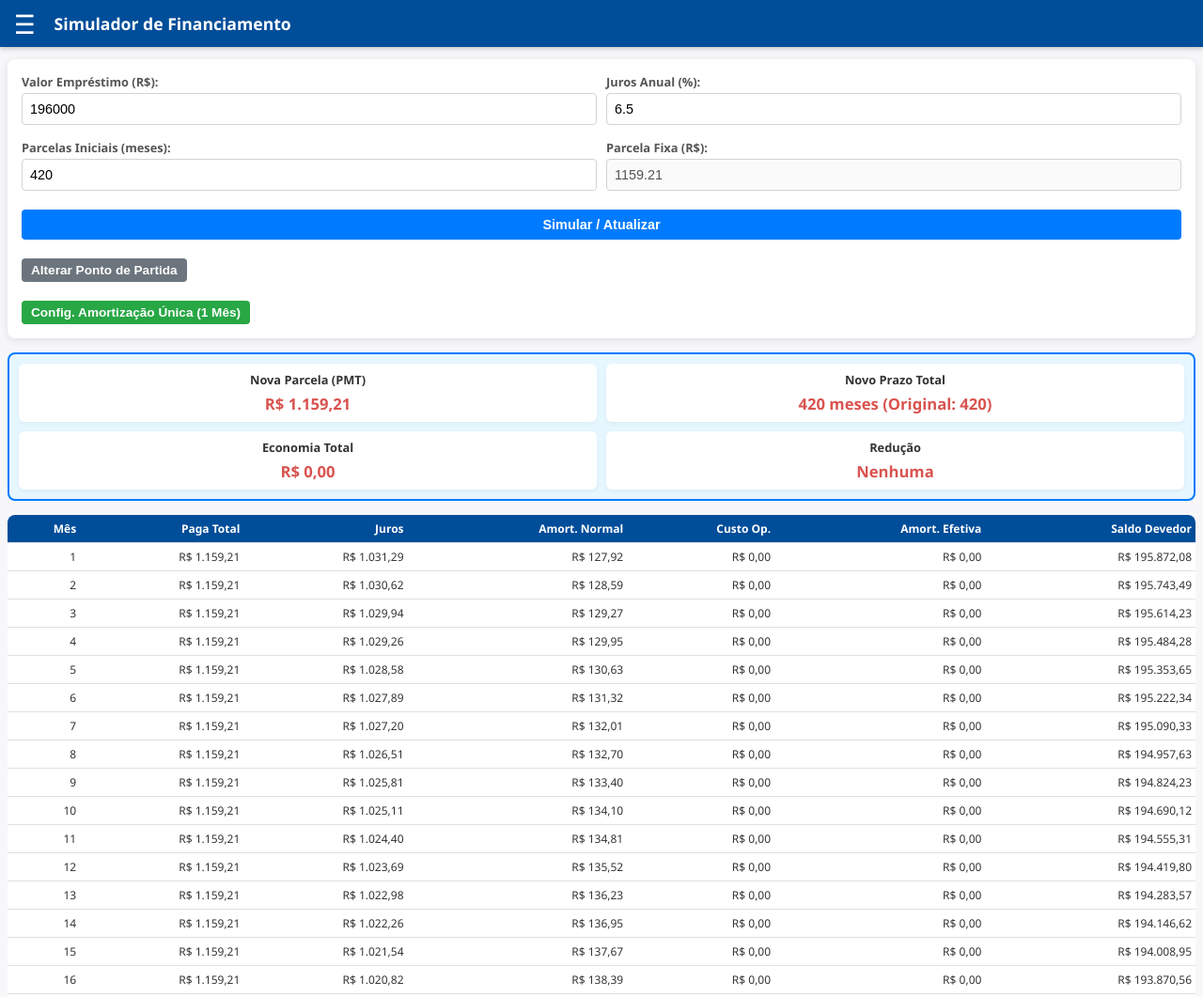
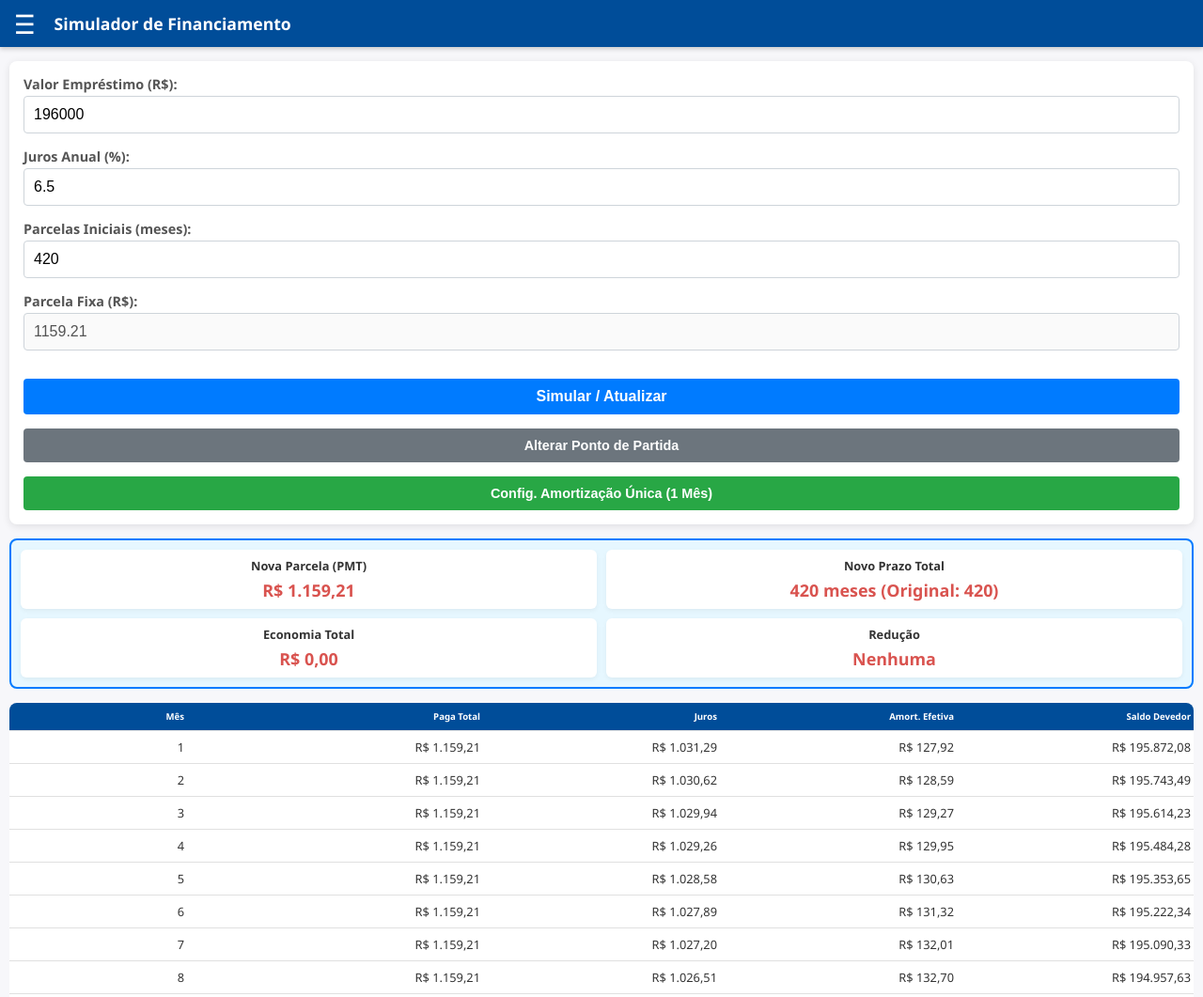
Before and after one commit to jirineu/CalculadoraPrice, a plain HTML site: page index.html in a window 1280 px wide. Shown: the top 1061 px of the page at 94% size. Drawn offline with Linux system fonts and the light colour scheme.

Commit message:
Add files via upload

```diff
--- a/index.html
+++ b/index.html
@@ -19,11 +19,11 @@
             background-color: #f7f7fa;
             color: #333;
             padding-top: 55px;
-            overflow-x: hidden;
+            overflow-x: hidden; /* PRINCIPAL: Garante que a página não tenha scroll horizontal */
         }
 
         #main-content {
-            padding: 8px;
+            padding: 10px;
             overflow-y: auto;
             transition: margin-left 0.3s;
         }
@@ -59,9 +59,7 @@
             line-height: 1;
         }
 
-        /* ------------------------------------------------------------------ */
         /* --- 2. MENU LATERAL (Sidebar) --- */
-        /* ------------------------------------------------------------------ */
         #sidebar-menu {
             height: 100%;
             width: 85vw;
@@ -96,10 +94,13 @@
             box-shadow: 0 2px 8px rgba(0, 0, 0, 0.1);
             margin-bottom: 15px;
             display: grid;
-            /* Grid com 2 colunas */
-            grid-template-columns: 1fr 1fr;
+            grid-template-columns: 1fr;
             gap: 10px;
             align-items: end;
+        }
+
+        .toggle-section, #formulario > button, .edicao-titulo {
+             grid-column: 1 / -1;
         }
 
         .campo {
@@ -110,14 +111,14 @@
         label {
             margin-bottom: 3px;
             font-weight: bold;
-            font-size: 0.8em;
+            font-size: 0.9em;
             color: #555;
         }
         input, select, button {
-            padding: 8px;
+            padding: 10px;
             border: 1px solid #ced4da;
             border-radius: 4px;
-            font-size: 0.9em;
+            font-size: 1em;
             max-width: 100%;
         }
         button {
@@ -127,42 +128,27 @@
             cursor: pointer;
             font-weight: bold;
             transition: background-color 0.3s;
-            margin-top: 15px;
-        }
-
-        /* Botões principais no formulário */
-        #btn-simular-principal { background-color: #007bff; margin-top: 15px; }
-
-        /* Contêiner de botões de Amortização/Ponto de Partida */
-        .toggle-section {
-            /* Ocupa toda a largura, mas o botão dentro será menor */
-            grid-column: 1 / -1;
             margin-top: 10px;
         }
 
-        /* Estilo para botões de abrir/fechar configurações (ALTERADO) */
+        #btn-simular-principal { background-color: #007bff; margin-top: 15px; }
+
         .toggle-button {
-            margin-top: 0;
+            margin-top: 5px;
             background-color: #6c757d;
-            /* Removido width: 100% e display: block */
-            /* DEIXA O BOTÃO MENOR E COMPACTO */
-            padding: 5px 10px; /* Padding reduzido */
-            font-size: 0.85em; /* Fonte reduzida */
-            display: inline-block;
-            width: auto;
+            padding: 10px;
+            font-size: 0.9em;
+            display: block;
+            width: 100%;
         }
 
-        /* Cor de destaque para Amortização Única */
         #btn-abrir-amortizacao-unica {
              background-color: #28a745;
         }
 
-        /* Altera o grid-column para os botões que precisam da largura total */
-        #formulario > button { grid-column: 1 / -1; margin-top: 5px; }
-
         #edicao-saldo-campos {
             display: none;
-            grid-template-columns: 1fr 1fr;
+            grid-template-columns: 1fr;
             gap: 10px;
             padding: 15px;
             border: 1px solid #d9534f;
@@ -171,10 +157,7 @@
             margin-top: 10px;
         }
 
-
-        /* ------------------------------------------------------------------ */
         /* --- CONTAINER DE AMORTIZAÇÃO ÚNICA E RECORRENTE --- */
-        /* ------------------------------------------------------------------ */
         #amortizacao-unica-container, #amortizacao-recorrente-container {
             background-color: #f0f8ff;
             border: 1px solid #007bff;
@@ -185,7 +168,7 @@
         }
         #amortizacao-unica-opcoes, #amortizacao-recorrente-opcoes {
             display: grid;
-            grid-template-columns: 1fr 1fr;
+            grid-template-columns: 1fr;
             gap: 10px;
         }
 
@@ -196,7 +179,7 @@
         .campo-variado { display: none; }
 
 
-        /* --- DASHBOARD E TABELA --- */
+        /* --- DASHBOARD --- */
         #dashboard-resumo {
             background-color: #e6f7ff;
             border: 2px solid #007bff;
@@ -217,44 +200,56 @@
             font-size: 0.8em;
         }
         .dashboard-valor {
-            font-size: 1.3em;
+            font-size: 1.4em;
             color: #d9534f;
             display: block;
             margin-top: 5px;
         }
 
-        /* ------------------------------------------------------------------ */
-        /* Tabela: Removido sticky TH */
-        /* ------------------------------------------------------------------ */
+        /* --- TABELA (COMPACTADA) --- */
         .tabela-wrapper {
-             overflow-x: auto;
+             /* NOVO: Remove scroll horizontal */
+             overflow-x: hidden;
              margin-bottom: 20px;
              border-radius: 8px;
         }
         table {
-            min-width: 550px;
+            min-width: 100%;
             width: 100%;
             border-collapse: collapse;
             background-color: #ffffff;
             box-shadow: 0 4px 10px rgba(0, 0, 0, 0.05);
-            font-size: 0.75em;
+            font-size: 0.8em;
             z-index: 1;
+            table-layout: fixed; /* NOVO: Força a tabela a caber no width: 100% */
         }
 
         th, td {
-            padding: 6px 4px;
+            padding: 8px 3px; /* Reduzido para compactar mais */
             text-align: right;
             border-bottom: 1px solid #e0e0e0;
+            word-wrap: break-word; /* Ajuda a quebrar números grandes */
         }
 
         th {
             background-color: #004d99;
             color: white;
+            font-size: 0.75em; /* Reduzido ligeiramente a fonte do cabeçalho */
         }
 
-        /* ---------------------------------------------------- */
+        /* NOVO: Definição de Largura para 5 Colunas */
+        th:nth-child(1), td:nth-child(1) { width: 15%; } /* Mês */
+        th:nth-child(2), td:nth-child(2) { width: 25%; } /* Paga Total */
+        th:nth-child(3), td:nth-child(3) { width: 20%; } /* Juros */
+        th:nth-child(4), td:nth-child(4) { width: 20%; } /* Amort. Efetiva (Normal + Extra) */
+        th:nth-child(5), td:nth-child(5) { width: 20%; } /* Saldo Devedor */
+
+        .amortizacao-extra-mes td {
+            background-color: #e8f5e9;
+            font-weight: bold;
+        }
+
         /* MODAL DE ALERTA */
-        /* ---------------------------------------------------- */
         #customAlert {
             display: none;
             position: fixed;
@@ -278,7 +273,6 @@
             text-align: center;
             box-shadow: 0 5px 15px rgba(0,0,0,0.3);
         }
-        /* Mensagem discreta de economia */
         #economia-parcelas-msg {
             background-color: #e9ecef;
             padding: 10px;
@@ -299,7 +293,6 @@
     </div>
 
     <aside id="sidebar-menu">
-        <span class="sidebar-close-btn" onclick="toggleSidebar()">×</span>
         <div class="menu-content-wrapper">
              <button id="btn-abrir-recorrente" onclick="toggleAmortizacao('recorrente', true); toggleSidebar();">
                 Config. "Mês a Mês" (Recorrente)
@@ -483,8 +476,6 @@
                         <th>Mês</th>
                         <th>Paga Total</th>
                         <th>Juros</th>
-                        <th>Amort. Normal</th>
-                        <th>Custo Op.</th>
                         <th>Amort. Efetiva</th>
                         <th>Saldo Devedor</th>
                     </tr>
@@ -529,7 +520,6 @@
             const sidebar = document.getElementById('sidebar-menu');
             sidebar.classList.toggle('open');
 
-            // Lógica ajustada para garantir que o sidebar use VW na abertura/fechamento
             if (sidebar.classList.contains('open')) {
                  sidebar.style.left = '0';
             } else {
@@ -798,8 +788,7 @@
                 let amortizacaoNormal = PMT_do_mes - jurosDoMes;
 
                 let amortizacaoBrutaMes = 0;
-                let custoOpExibicao = 0;
-                let amortizacaoEfetivaExibicao = 0;
+                let amortizacaoEfetivaExibicao = 0; // Amortização EXTRA Efetiva
                 let parcelaTotalPaga = PMT_do_mes;
                 let linhaDestaque = false;
 
@@ -855,7 +844,6 @@
                     saldoDevedorLoop = novo_sd;
 
                     // 5. Prepara os valores de exibição
-                    custoOpExibicao = custoOperacionalMes;
                     amortizacaoEfetivaExibicao = amortizacaoEfetivaMes;
                     parcelaTotalPaga = PMT_do_mes + amortizacaoBrutaMes;
                     linhaDestaque = true;
@@ -889,23 +877,25 @@
                 }
 
 
-                // 6. Geração da Linha da Tabela
+                // NOVO: Amortização Total para a coluna compactada
+                let amortizacaoTotalDoMes = amortizacaoNormal + amortizacaoEfetivaExibicao;
+
+                // 6. Geração da Linha da Tabela (5 Colunas)
                 const novaLinha = corpoTabela.insertRow();
                 if (linhaDestaque) novaLinha.classList.add('amortizacao-extra-mes');
 
-                novaLinha.insertCell().textContent = mes;
-                novaLinha.insertCell().textContent = formatarMoeda(parcelaTotalPaga);
+                novaLinha.insertCell().textContent = mes; // 1. Mês
+                novaLinha.insertCell().textContent = formatarMoeda(parcelaTotalPaga); // 2. Paga Total
 
-                // Juros e Amortização Normal são os valores do mês
-                novaLinha.insertCell().textContent = formatarMoeda(jurosDoMes);
-                novaLinha.insertCell().textContent = formatarMoeda(amortizacaoNormal);
+                // Juros do Mês
+                novaLinha.insertCell().textContent = formatarMoeda(jurosDoMes); // 3. Juros
 
-                // Custo Op. e Amort. Efetiva só aparecem se amortizado
-                novaLinha.insertCell().textContent = formatarMoeda(custoOpExibicao);
-                novaLinha.insertCell().textContent = formatarMoeda(amortizacaoEfetivaExibicao);
+                // Amortização Total (Normal + Extra Efetiva)
+                novaLinha.insertCell().textContent = formatarMoeda(amortizacaoTotalDoMes); // 4. Amort. Efetiva Total
 
-                // Saldo é o resultado da operação
-                novaLinha.insertCell().textContent = formatarMoeda(saldoDevedorLoop);
+                // Saldo
+                novaLinha.insertCell().textContent = formatarMoeda(saldoDevedorLoop); // 5. Saldo Devedor
+
 
                 if (saldoDevedorLoop === 0) {
                      break;
```
